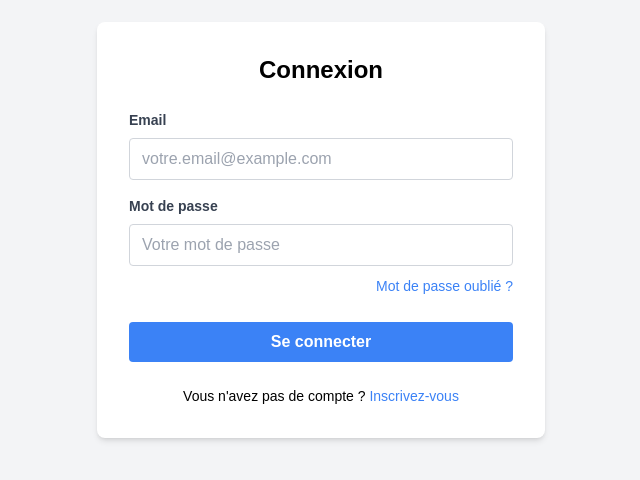
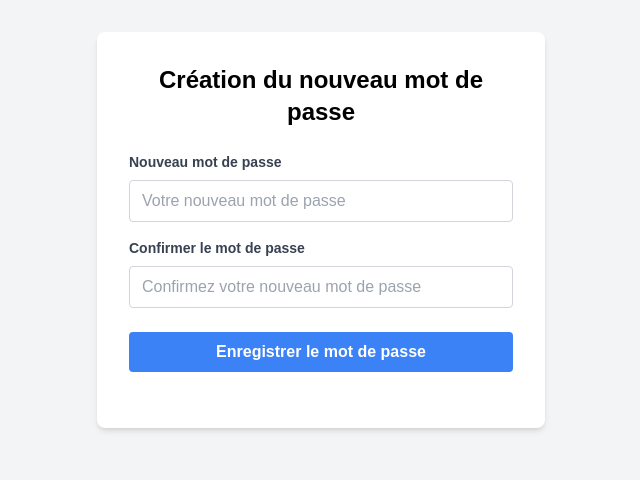
Before and after one commit to PROJECT-FOR-UFHB/MIAGE_PROJECT_V1, a Vue app in the folder gestion-miage/frontend/: page /auth/create-password in a window 1280 px wide. Before the commit this address led to /auth/login. Shown: the part 170-650 px from the top of the page, without its empty margins (319-959 px from the left). Built offline with nearby package versions, Linux system fonts and the light colour scheme; a web font is replaced by a local one.

Commit message:
Notifications details OK

```diff
--- a/gestion-miage/frontend/src/components/directeurMiage/Header.vue
+++ b/gestion-miage/frontend/src/components/directeurMiage/Header.vue
@@ -12,7 +12,7 @@
 
       <!-- Droite : Notifications -->
       <div class="ml-auto flex items-center space-x-4">
-        <NotificationCenter />
+        <NotificationCenter alias="DemandeDetails" />
         <slot name="actions"></slot>
       </div>
     </div>
--- a/gestion-miage/frontend/src/components/secAdmin/Header.vue
+++ b/gestion-miage/frontend/src/components/secAdmin/Header.vue
@@ -12,7 +12,7 @@
 
       <!-- Droite : Notifications -->
       <div class="ml-auto flex items-center space-x-4">
-        <NotificationCenter />
+        <NotificationCenter alias="SecFinancierDemandeDetails" />
         <slot name="actions"></slot>
       </div>
     </div>
--- a/gestion-miage/frontend/src/components/secretariat/Header.vue
+++ b/gestion-miage/frontend/src/components/secretariat/Header.vue
@@ -12,7 +12,7 @@
 
       <!-- Droite : Notifications -->
       <div class="ml-auto flex items-center space-x-4">
-        <NotificationCenter />
+        <NotificationCenter alias="TraiterDemande" />
         <slot name="actions"></slot>
       </div>
     </div>
--- /dev/null
+++ b/gestion-miage/frontend/src/pages/auth/CreateNewPassword.vue
@@ -0,0 +1,125 @@
+<template>
+  <div class="min-h-screen flex items-center justify-center bg-gray-100">
+    <div class="bg-white p-8 rounded-lg shadow-md w-full max-w-md">
+      <h1 class="text-2xl font-bold text-center mb-6">Création du nouveau mot de passe</h1>
+
+      <div v-if="success" class="bg-green-100 border border-green-400 text-green-700 px-4 py-3 rounded mb-4">
+        {{ success }}
+      </div>
+
+      <div v-if="error" class="bg-red-100 border border-red-400 text-red-700 px-4 py-3 rounded mb-4">
+        {{ error }}
+      </div>
+
+      <form @submit.prevent="createPassword" v-if="!success">
+
+        <div class="mb-4">
+          <label for="password" class="block text-gray-700 text-sm font-bold mb-2">Nouveau mot de passe</label>
+          <input
+            id="password"
+            v-model="form.password"
+            type="password"
+            class="w-full px-3 py-2 border border-gray-300 rounded focus:outline-none focus:border-blue-500"
+            placeholder="Votre nouveau mot de passe"
+            required
+          />
+        </div>
+
+        <div class="mb-6">
+          <label for="password_confirmation" class="block text-gray-700 text-sm font-bold mb-2">
+            Confirmer le mot de passe
+          </label>
+          <input
+            id="password_confirmation"
+            v-model="form.password_confirmation"
+            type="password"
+            class="w-full px-3 py-2 border border-gray-300 rounded focus:outline-none focus:border-blue-500"
+            placeholder="Confirmez votre nouveau mot de passe"
+            required
+          />
+        </div>
+
+        <div class="mb-6">
+          <button
+            type="submit"
+            class="w-full bg-blue-500 hover:bg-blue-600 text-white font-bold py-2 px-4 rounded focus:outline-none focus:shadow-outline"
+            :disabled="loading"
+          >
+            <span v-if="loading">Création en cours...</span>
+            <span v-else>Enregistrer le mot de passe</span>
+          </button>
+        </div>
+      </form>
+    </div>
+  </div>
+</template>
+
+<script setup>
+import { ref, reactive, onMounted } from 'vue'
+import { useRouter } from 'vue-router'
+import { authService } from '@/services'
+
+const router = useRouter()
+const loading = ref(false)
+const error = ref('')
+const success = ref('')
+
+const form = reactive({
+  email: '',
+  password: '',
+  password_confirmation: ''
+})
+
+onMounted(() => {
+
+  if(sessionStorage.getItem('auth_token')) router.push('/etudiants/espace-etudiant')
+
+  const email = sessionStorage.getItem('email')
+
+  if (email) {
+    form.email = email
+  }
+
+})
+
+const createPassword = async () => {
+  loading.value = true
+  error.value = ''
+
+  if (form.password !== form.password_confirmation) {
+    error.value = 'Les mots de passe ne correspondent pas.'
+    loading.value = false
+    return
+  }
+
+  try {
+    await authService.createNewPassword(form).then(({ data }) => {
+      if (data.token) {
+        sessionStorage.setItem('auth_token', data.token)
+        sessionStorage.setItem('user', JSON.stringify(data.user))
+        // à l'inscription, on sait que c'est ETU
+        sessionStorage.setItem('user_role', 'ETU')
+        sessionStorage.setItem('user_type', 'etudiant')
+        sessionStorage.setItem('user_id', data.user.id_etudiant)
+      }
+    });
+
+    success.value = 'Votre mot de passe a été créé avec succès.'
+    router.push('/etudiants/espace-etudiant')
+  } catch (err) {
+    if (err.response && err.response.data) {
+      if (err.response.data.errors) {
+        // Gestion des erreurs de validation
+        const errorMessages = Object.values(err.response.data.errors).flat()
+        error.value = errorMessages.join(', ')
+      } else {
+        error.value = err.response.data.message || 'Erreur lors de la création du mot de passe'
+      }
+    } else {
+      error.value = 'Erreur de connexion au serveur'
+    }
+  } finally {
+    loading.value = false
+  }
+}
+</script>
--- a/gestion-miage/frontend/src/pages/auth/RegisterPage.vue
+++ b/gestion-miage/frontend/src/pages/auth/RegisterPage.vue
@@ -1,40 +1,18 @@
 <template>
   <div class="min-h-screen flex items-center justify-center bg-gray-100">
     <div class="bg-white p-8 rounded-lg shadow-md w-full max-w-md">
-      <h1 class="text-2xl font-bold text-center mb-6">Inscription Étudiant</h1>
+      <h1 v-if="!modeVerification" class="text-2xl font-bold text-center mb-6">Inscription Étudiant</h1>
+      <h1 v-else class="text-2xl font-bold text-center mb-6">Confirmation d'identité</h1>
+
 
       <div v-if="error" class="bg-red-100 border border-red-400 text-red-700 px-4 py-3 rounded mb-4">
         {{ error }}
       </div>
 
       <form @submit.prevent="register">
-        <div class="grid grid-cols-2 gap-4 mb-4">
-          <div>
-            <label for="nom" class="block text-gray-700 text-sm font-bold mb-2">Nom</label>
-            <input
-              id="nom"
-              v-model="form.nom"
-              type="text"
-              class="w-full px-3 py-2 border border-gray-300 rounded focus:outline-none focus:border-blue-500"
-              placeholder="Votre nom"
-              required
-            />
-          </div>
+        <div class="grid gap-4 mb-4">
 
-          <div>
-            <label for="prenom" class="block text-gray-700 text-sm font-bold mb-2">Prénom</label>
-            <input
-              id="prenom"
-              v-model="form.prenom"
-              type="text"
-              class="w-full px-3 py-2 border border-gray-300 rounded focus:outline-none focus:border-blue-500"
-              placeholder="Votre prénom"
-              required
-            />
-          </div>
-        </div>
-
-        <div class="mb-4">
+        <div v-if="!modeVerification" class="mb-4">
           <label for="email" class="block text-gray-700 text-sm font-bold mb-2">Email</label>
           <input
             id="email"
@@ -46,26 +24,40 @@
           />
         </div>
 
-        <div class="mb-4">
-          <label for="password" class="block text-gray-700 text-sm font-bold mb-2">Mot de passe</label>
+        <div v-else class="mb-4">
+          <label for="otp" class="block text-gray-700 text-sm font-bold mb-2">Veuillez entrer le code de vérification envoyé par email</label>
           <input
-            id="password"
-            v-model="form.password"
-            type="password"
+            id="otp"
+            v-model="form.otp"
+            type="string"
+            max="6"
             class="w-full px-3 py-2 border border-gray-300 rounded focus:outline-none focus:border-blue-500"
-            placeholder="Votre mot de passe"
+            placeholder="012345"
             required
           />
         </div>
 
+      </div>
+
         <div class="mb-6">
+
           <button
+            v-if="!modeVerification"
             type="submit"
             class="w-full bg-blue-500 hover:bg-blue-600 text-white font-bold py-2 px-4 rounded focus:outline-none focus:shadow-outline"
             :disabled="loading"
           >
             <span v-if="loading">Inscription en cours...</span>
             <span v-else>S'inscrire</span>
+          </button>
+          <button
+            v-else
+            type="submit"
+            class="w-full bg-green-500 hover:bg-green-600 text-white font-bold py-2 px-4 rounded focus:outline-none focus:shadow-outline"
+            :disabled="loading"
+          >
+            <span v-if="loading">Inscription en cours...</span>
+            <span v-else>Confimer</span>
           </button>
         </div>
 
@@ -90,24 +82,32 @@ import { authService } from '@/services'
 const router = useRouter()
 const loading = ref(false)
 const error = ref('')
+const modeVerification = ref(false);
 
 const form = reactive({
-  nom: '',
-  prenom: '',
   email: '',
-  password: '',
-  id_role: 'ETU',  // <- Attention ici : ce doit être une chaîne de caractères
+  otp: '',
 })
 
 
 const register = async () => {
   loading.value = true
   error.value = ''
+  let statut;
+  try {
+    if(!modeVerification.value){
+      statut = await authService.registerStudent(form);
+      if (statut.status === 200) modeVerification.value = true;
+      error.value = statut.message
+    }else{
+      statut = await authService.verifOtp(form);
+      if (statut.status === 200) {
+        router.push('/auth/create-password');
+        sessionStorage.setItem('email',statut.data.email)
+      }
+      error.value = statut.message
 
-  try {
-    await authService.registerStudent(form)
-    // Redirection vers l'espace étudiant après inscription
-    router.push('/etudiants/espace-etudiant')
+    }
   } catch (err) {
     if (err.response && err.response.data) {
       if (err.response.data.errors) {
@@ -124,4 +124,5 @@ const register = async () => {
     loading.value = false
   }
 }
+
 </script>
--- a/gestion-miage/frontend/src/pages/auth/RequestPasswordResetPage.vue
+++ b/gestion-miage/frontend/src/pages/auth/RequestPasswordResetPage.vue
@@ -62,7 +62,7 @@ const requestReset = async () => {
   success.value = ''
 
   try {
-    await authService.requestPasswordReset({ email: email.value })
+    await authService.requestPasswordReset(email.value)
     success.value = 'Un lien de réinitialisation a été envoyé à votre adresse email.'
     email.value = '' // Réinitialiser le champ
   } catch (err) {
--- a/gestion-miage/frontend/src/router/index.js
+++ b/gestion-miage/frontend/src/router/index.js
@@ -20,6 +20,7 @@ import ResetPasswordPage from '@/pages/auth/ResetPasswordPage.vue'
 
 // Service auth
 import authService from '@/services/authService'
+import CreateNewPassword from '@/pages/auth/CreateNewPassword.vue'
 
 const routes = [
   {
@@ -29,6 +30,7 @@ const routes = [
       { path: 'register', name: 'Register', component: RegisterPage, meta: { requiresGuest: true } },
       { path: 'request-password-reset', name: 'RequestPasswordReset', component: RequestPasswordResetPage, meta: { requiresGuest: true } },
       { path: 'reset-password', name: 'ResetPassword', component: ResetPasswordPage, meta: { requiresGuest: true } },
+      { path: 'create-password', name: 'CreatePassword', component: CreateNewPassword, meta: { requiresGuest: true }}
     ]
   },
 
```
Also changed, not shown: gestion-miage/frontend/src/components/NotificationCenter.vue (+13 -5 lines), gestion-miage/frontend/src/services/authService.js (+14 -12 lines), gestion-miage/frontend/src/components/etudiants/Sidebar.vue (line endings or trailing spaces).
